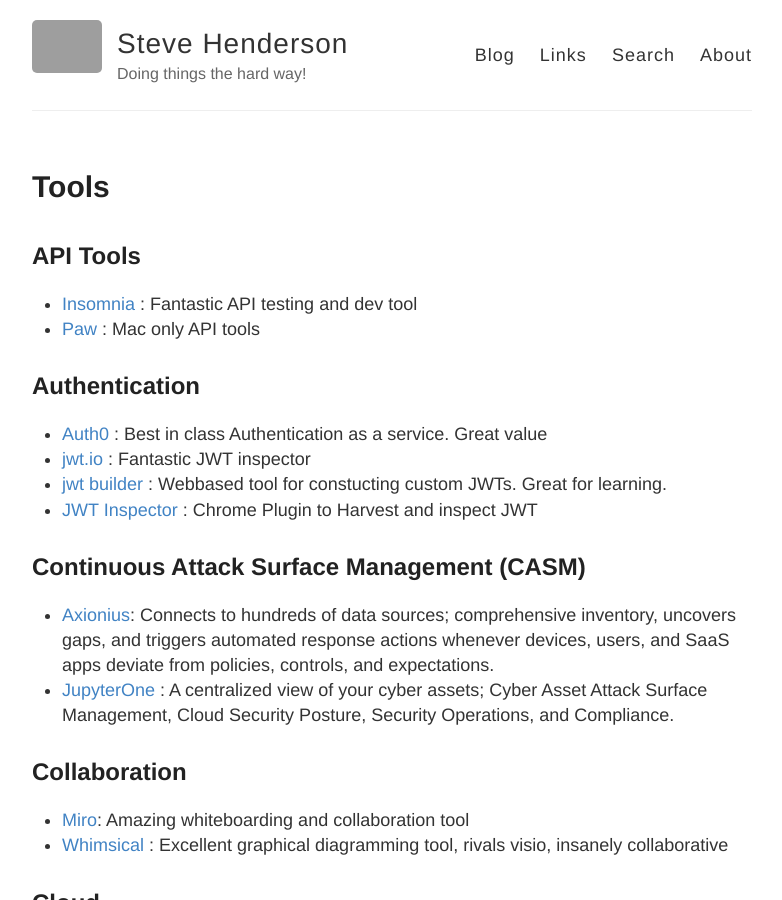
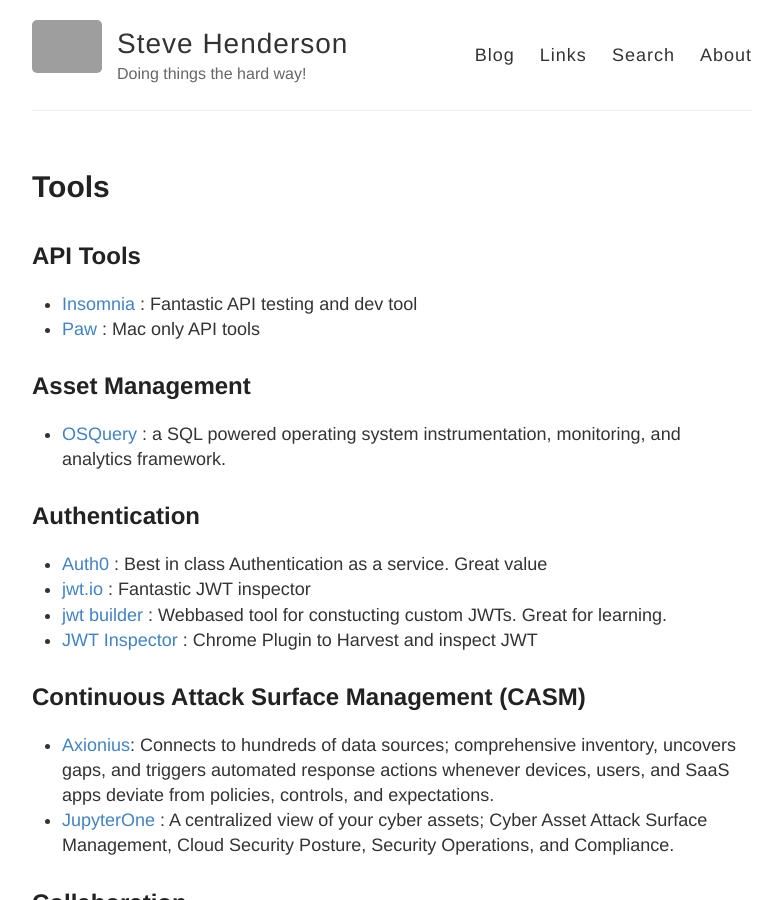
Before and after one commit to stevehenderson/stevehenderson.github.io, a Jekyll site: the page built from tools.md, in a window 1280 px wide and 900 px high. Shown: the whole window, without its empty margins (248-1030 px from the left). Built offline with Jekyll 4.4.1, drawn with Linux system fonts in a browser that asks for light colours; grey boxes are pictures that could not be loaded.

Commit message:
Update tools.md

```diff
--- a/tools.md
+++ b/tools.md
@@ -8,6 +8,9 @@
 ## API Tools
    * [Insomnia](https://insomnia.rest/) : Fantastic API testing and dev tool
    * [Paw](https://paw.cloud/) : Mac only API tools
+
+## Asset Management
+   * [OSQuery](https://www.osquery.io/) : a SQL powered operating system instrumentation, monitoring, and analytics framework.
 
 ## Authentication
    * [Auth0](https://auth0.com/)  : Best in class Authentication as a service.  Great value
```
